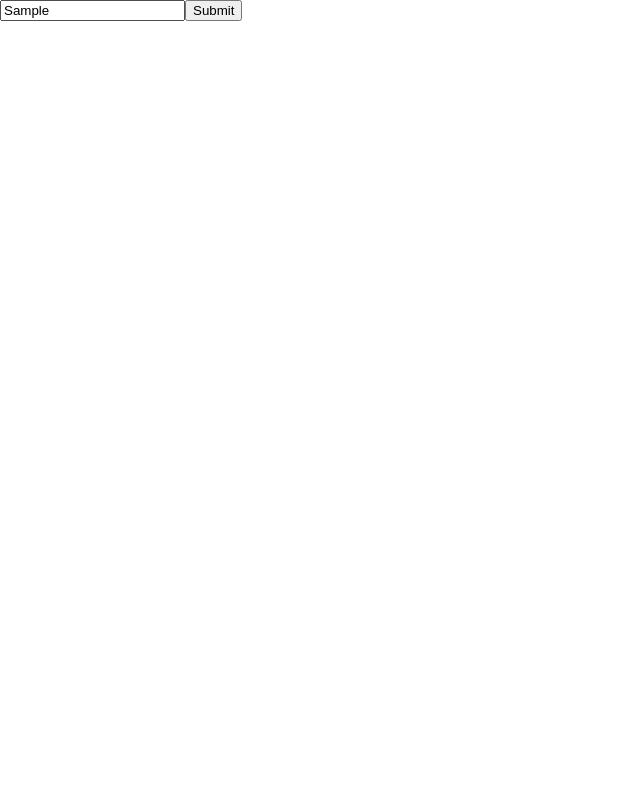
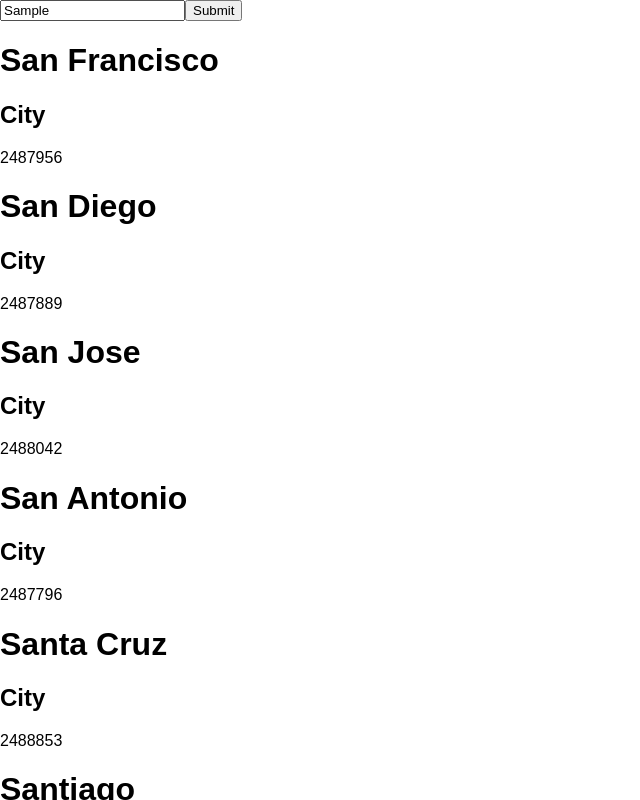
Before and after one commit to jadlers/simple-forecast, a React (Create React App) app: page / in a window 1280 px wide. Both pictures are taken after typing "Sample" into the empty fields and a click on the input 213 px from the left and 10 px from the top of the page. Shown: the top 800 px of the page, without its empty margins (0-640 px from the left). Built offline with nearby package versions, Linux system fonts and the light colour scheme; the HTML template or start-up script is replaced by a standard one.

Commit message:
Add city component & list all found in search

```diff
--- a/src/App.js
+++ b/src/App.js
@@ -2,6 +2,7 @@ import React, { Component } from 'react';
 import { searchLocation } from './api-requests';
 
 import Search from './search';
+import City from './city';
 
 class App extends Component {
   state = {
@@ -20,7 +21,12 @@ class App extends Component {
   }
 
   render() {
-    return <Search onSubmit={e => this.newSearch(e)} />;
+    return (
+      <div>
+        <Search onSubmit={e => this.newSearch(e)} />
+        {this.state.cities.map(data => <City key={data.woeid} data={data} />)}
+      </div>
+    );
   }
 }
 
--- /dev/null
+++ b/src/city.js
@@ -0,0 +1,11 @@
+import React from 'react';
+
+const City = ({ data }) => (
+  <div>
+    <h1>{data.title}</h1>
+    <h2>{data.location_type}</h2>
+    {data.woeid}
+  </div>
+);
+
+export default City;
```
